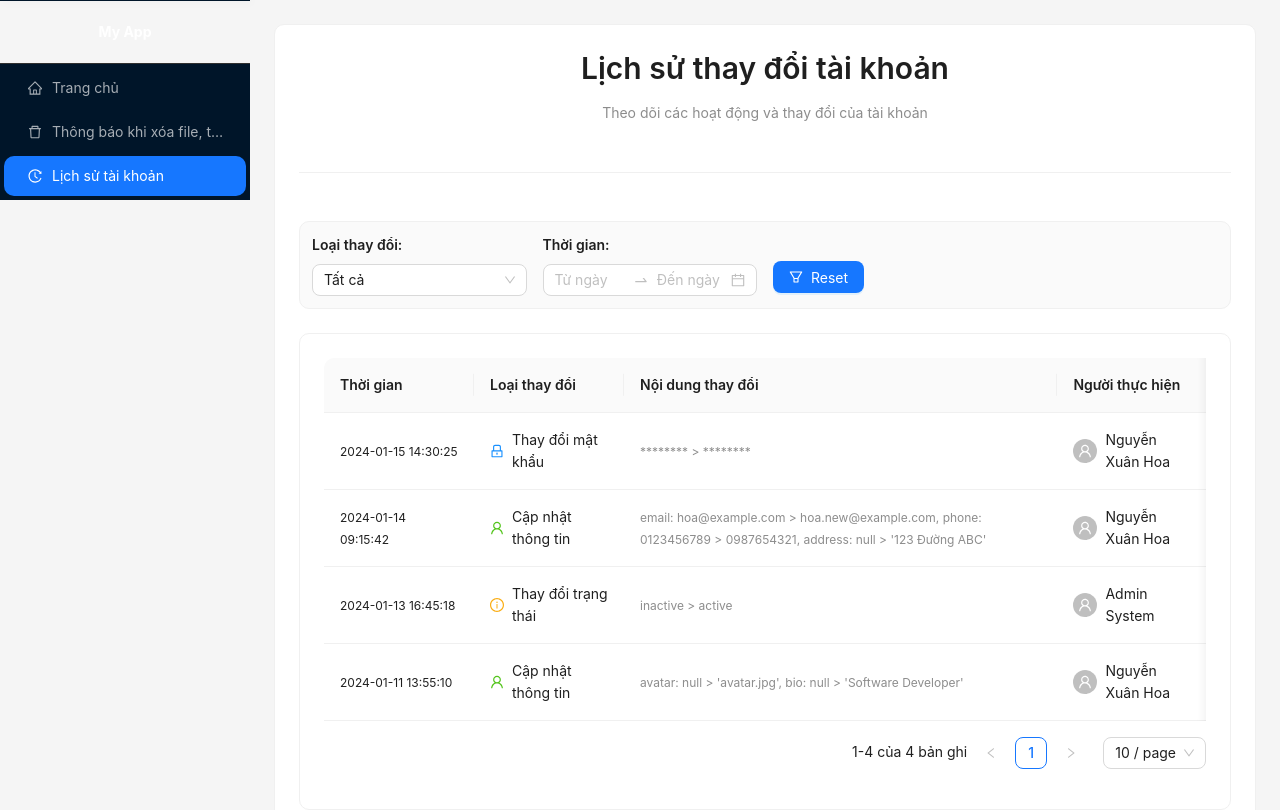
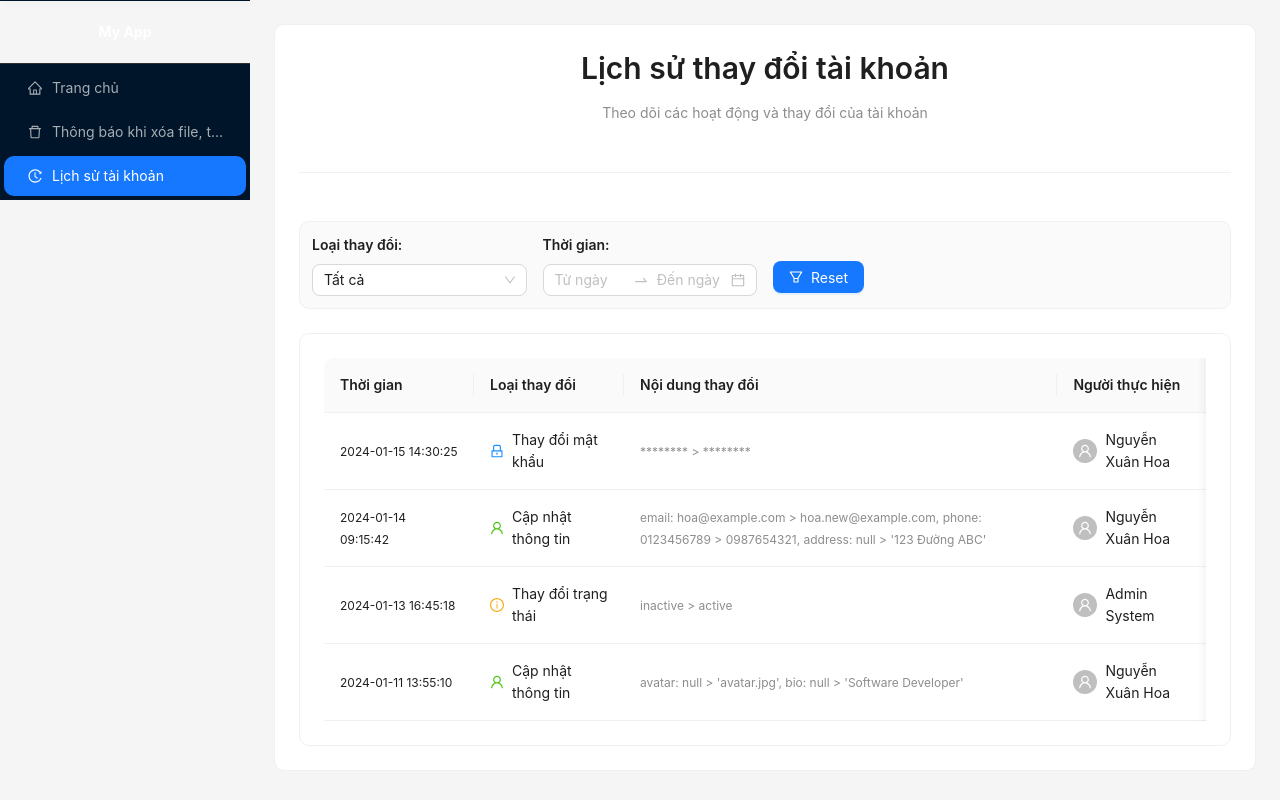
Before and after one commit to nguyenxuanhoa493/mockup, a React (Vite) app: page /#/account-history in a window 1280 px wide. Shown: the top 810 px of the page. Built offline with nearby package versions, Linux system fonts and the light colour scheme.

Commit message:
hide page pagination

```diff
--- a/src/pages/AccountHistoryPage.jsx
+++ b/src/pages/AccountHistoryPage.jsx
@@ -342,13 +342,7 @@ function AccountHistoryPage() {
                             columns={columns}
                             dataSource={filteredData}
                             rowKey="id"
-                            pagination={{
-                                pageSize: 10,
-                                showSizeChanger: true,
-                                showQuickJumper: true,
-                                showTotal: (total, range) =>
-                                    `${range[0]}-${range[1]} của ${total} bản ghi`,
-                            }}
+                            pagination={false}
                             scroll={{ x: 1000 }}
                         />
                     </Card>
```
